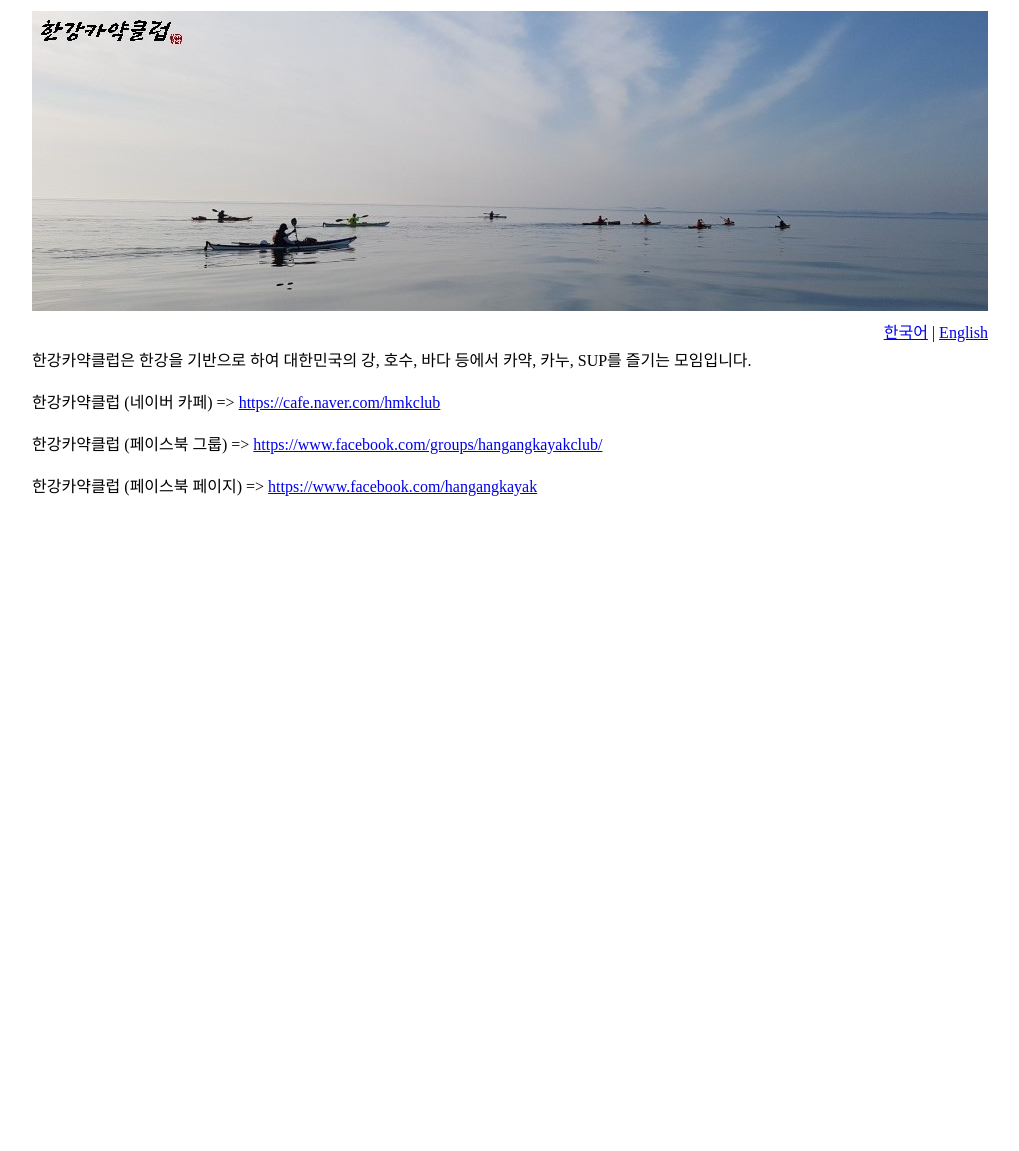
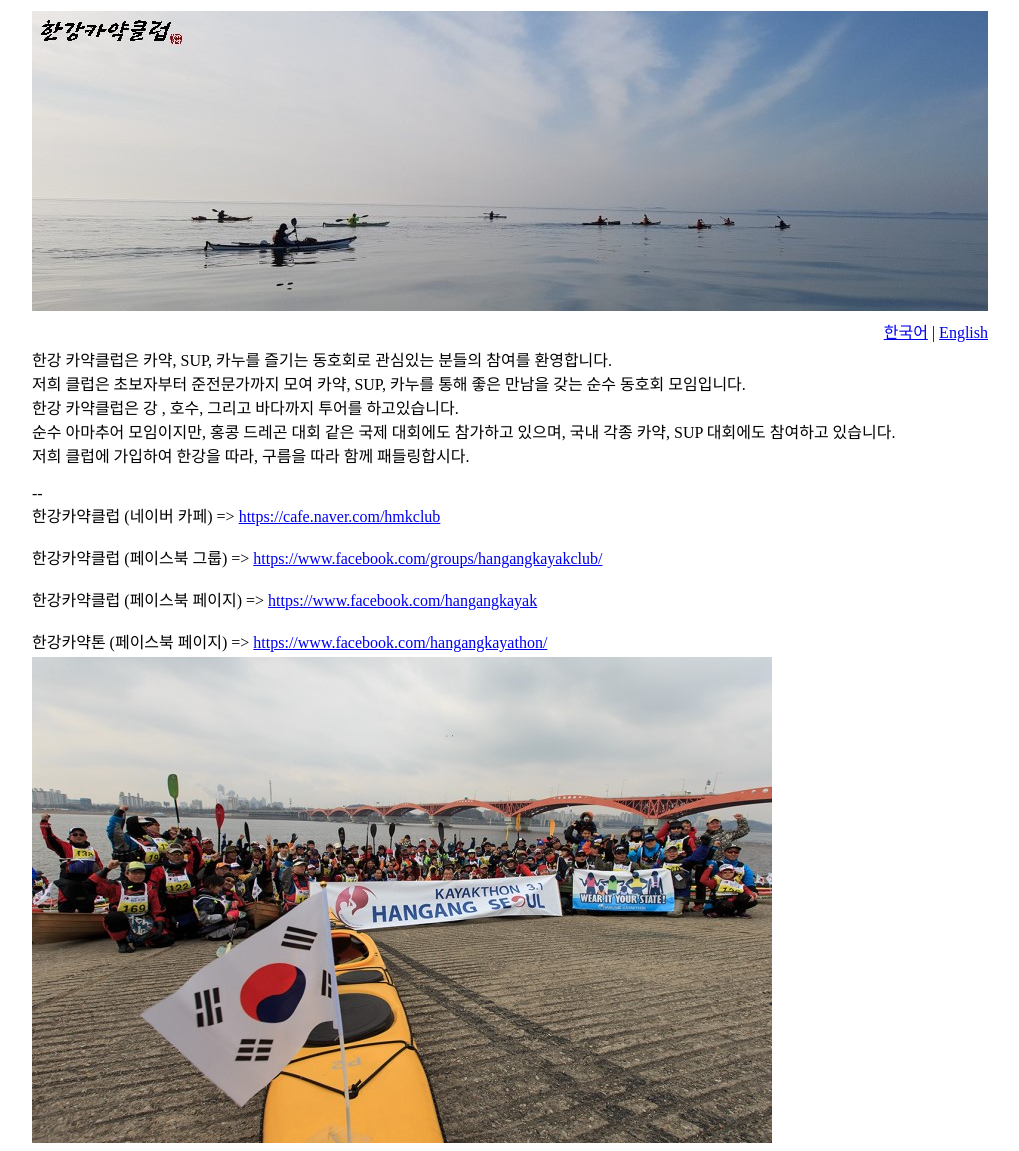
Before and after one commit to mathman314/hangangkayakclub, a plain HTML site: page index.html in a window 1280 px wide. Shown: the whole page, without its empty margins (130-1149 px from the left). Before the commit the page ends 800 px from the top, so only its background shows below. Drawn offline with Linux system fonts and the light colour scheme.

Commit message:
소개 내용 수정

```diff
--- a/index.html
+++ b/index.html
@@ -32,7 +32,16 @@ function changeLanguage(lang) {
     </tr>
     <tr id="kor">
         <td>
-            한강카약클럽은 한강을 기반으로 하여 대한민국의 강, 호수, 바다 등에서 카약, 카누, SUP를 즐기는 모임입니다.<br>
+            한강 카약클럽은 카약, SUP, 카누를 즐기는 동호회로 관심있는 분들의 참여를 환영합니다.<br>
+            저희 클럽은 초보자부터 준전문가까지 모여 카약, SUP, 카누를 통해 좋은 만남을 갖는
+            순수 동호회 모임입니다.<br>
+            한강 카약클럽은 강 , 호수, 그리고 바다까지 투어를 하고있습니다.<br>
+            순수 아마추어 모임이지만, 홍콩 드레곤 대회 같은 국제 대회에도 참가하고 있으며,
+            국내 각종 카약, SUP 대회에도 참여하고 있습니다.<br>
+            저희 클럽에 가입하여 한강을 따라, 구름을 따라 함께 패들링합시다.<br>
+            <br>
+
+            --
             <br>
 
             한강카약클럽 (네이버 카페) => <a href="https://cafe.naver.com/hmkclub" target="_blank">https://cafe.naver.com/hmkclub</a>
@@ -40,11 +49,21 @@ function changeLanguage(lang) {
             한강카약클럽 (페이스북 그룹) => <a href="https://www.facebook.com/groups/hangangkayakclub/" target="_blank">https://www.facebook.com/groups/hangangkayakclub/</a>
             <br><br>
             한강카약클럽 (페이스북 페이지) => <a href="https://www.facebook.com/hangangkayak" target="_blank">https://www.facebook.com/hangangkayak</a>
+            <br><br>
+            한강카약톤 (페이스북 페이지) => <a href="https://www.facebook.com/hangangkayathon/" target="_blank">https://www.facebook.com/hangangkayathon/</a>
         </td>
     </tr>
     <tr id="eng" style="display:none">
         <td>
-            The Hangang Kayak Club is a gathering place for racing, canoeing and championships in rivers, lakes and seas.<br>
+            The Hangang Kayak Club welcomes you to join our group of kayak, SUP, and canoe enthusiasts.<br>
+            The club is friendly and free of cost.<br>
+            They organize social gatherings and meet ups, consisting of beginners and experts alike.<br>
+            We enjoy riding in rivers, lakes, and even in the sea.<br>
+            Although we are amateur, we participate in international competitions like the Hong Kong Dragon competition and various kayak and SUP national competitions.<br>
+            So come and join us along the Hangang under the racing clouds.<br>
+            <br>
+
+            --
             <br>
 
             Hangang Kayak Club (Naver Cafe) => <a href="https://cafe.naver.com/hmkclub" target="_blank">https://cafe.naver.com/hmkclub</a>
@@ -54,6 +73,9 @@ function changeLanguage(lang) {
             Hangang Kayak Club (facebook pages) => <a href="https://www.facebook.com/hangangkayak" target="_blank">https://www.facebook.com/hangangkayak</a>
         </td>
     </tr>
+    <td>
+        <img src="images/hangang_kayakthon.jpg">
+    </td>
 </table>
 
 </center>
```
Also changed, not shown: images/hangang_kayakthon.jpg (added).
